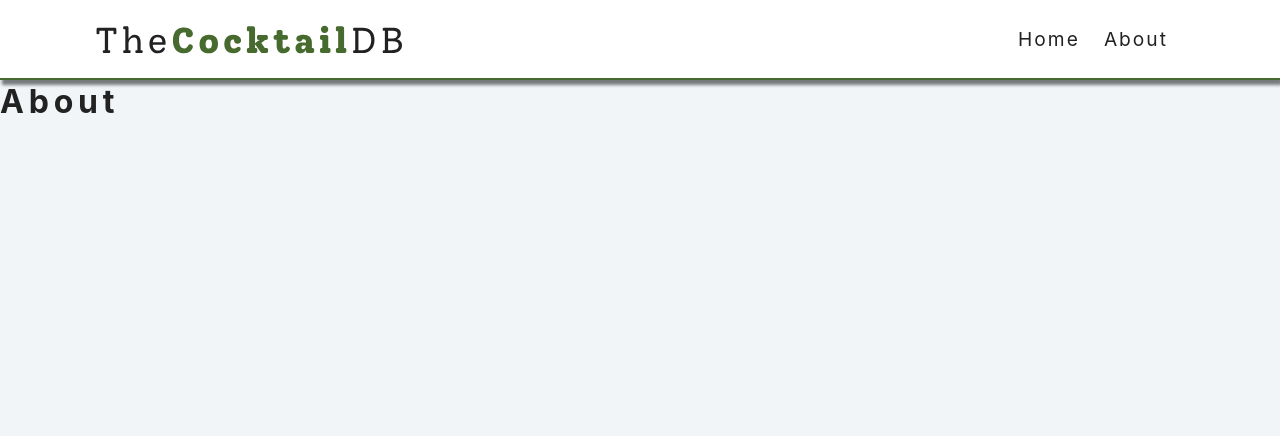
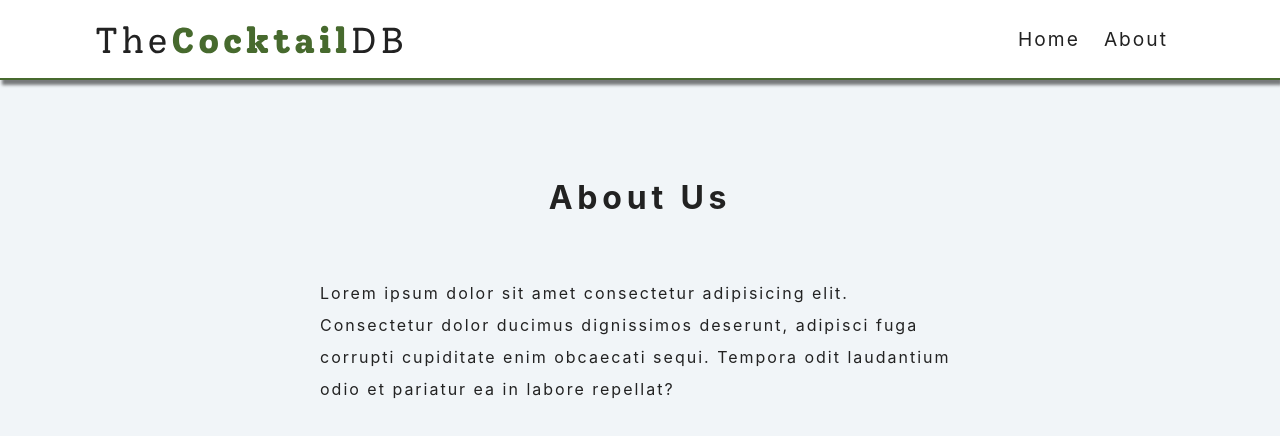
Before and after one commit to Hashim-Aziz/Cocktails-App, a React (Create React App) app: page /about in a window 1280 px wide. Shown: the top 436 px of the page. Built offline with nearby package versions, Linux system fonts and the light colour scheme.

Commit message:
working on about us page

```diff
--- a/src/pages/About.js
+++ b/src/pages/About.js
@@ -1,7 +1,17 @@
 import React from "react";
 
 const About = () => {
-  return <h1>About</h1>;
+  return (
+    <section className="section about-section">
+      <h1 className="section-title">about us</h1>
+      <p>
+        Lorem ipsum dolor sit amet consectetur adipisicing elit. Consectetur
+        dolor ducimus dignissimos deserunt, adipisci fuga corrupti cupiditate
+        enim obcaecati sequi. Tempora odit laudantium odio et pariatur ea in
+        labore repellat?
+      </p>
+    </section>
+  );
 };
 
 export default About;
```
